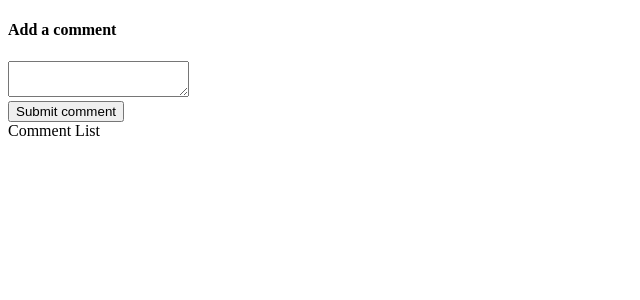
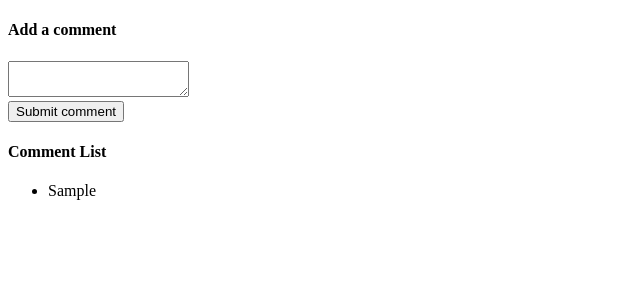
Before and after one commit to deono/testing, a React (Create React App) app: page / in a window 1280 px wide. Both pictures are taken after typing "Sample" into the empty fields and a click on the button "Submit comment". Shown: the top 300 px of the page, without its empty margins (0-640 px from the left). Built offline with nearby package versions, Linux system fonts and the light colour scheme.

Commit message:
CommentList component

```diff
--- a/src/components/CommentList.jsx
+++ b/src/components/CommentList.jsx
@@ -1,3 +1,28 @@
-import React from "react";
+import React, { Component } from "react";
+import { connect } from "react-redux";
 
-export default () => <div>Comment List</div>;
+export class CommentList extends Component {
+  renderComments() {
+    const { comments } = this.props;
+    return comments.map((comment, index) => {
+      return <li key={index}>{comment}</li>;
+    });
+  }
+  render() {
+    console.log(this.props);
+    return (
+      <div>
+        <h4>Comment List</h4>
+        <ul>{this.renderComments()}</ul>
+      </div>
+    );
+  }
+}
+
+const mapStateToProps = state => {
+  return {
+    comments: state.comments
+  };
+};
+
+export default connect(mapStateToProps)(CommentList);
```
